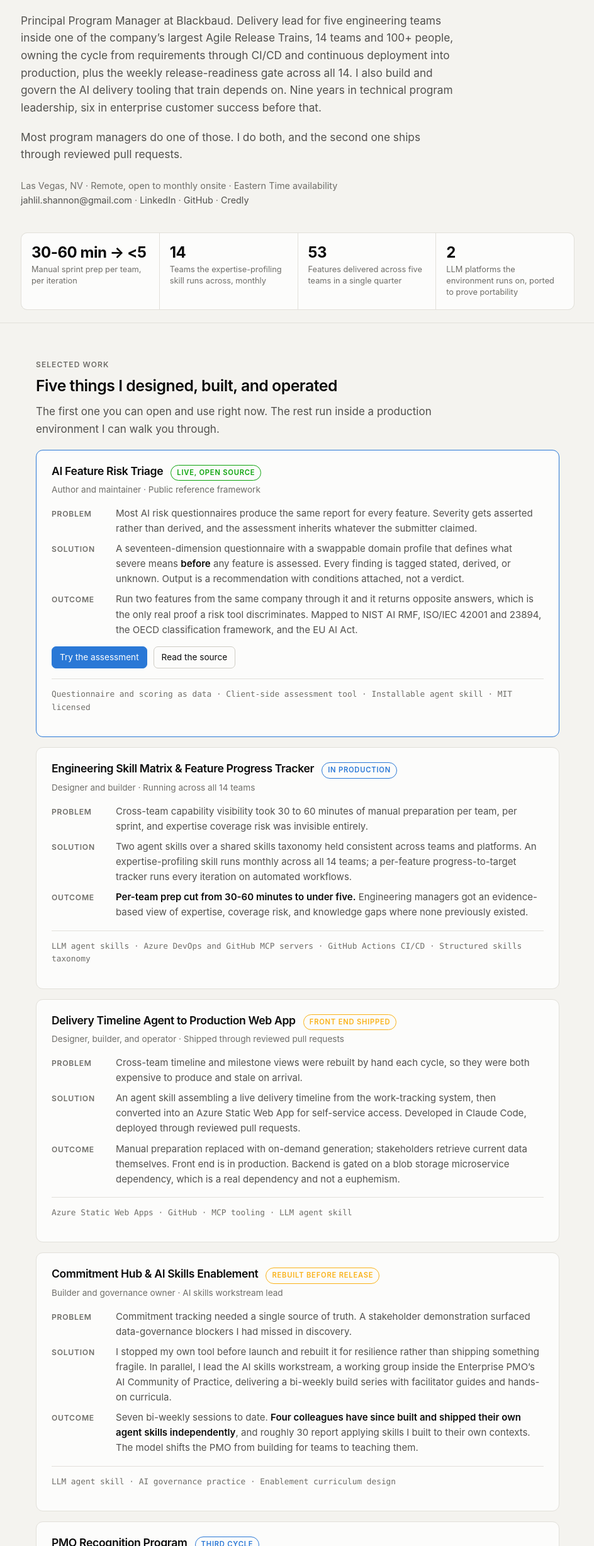
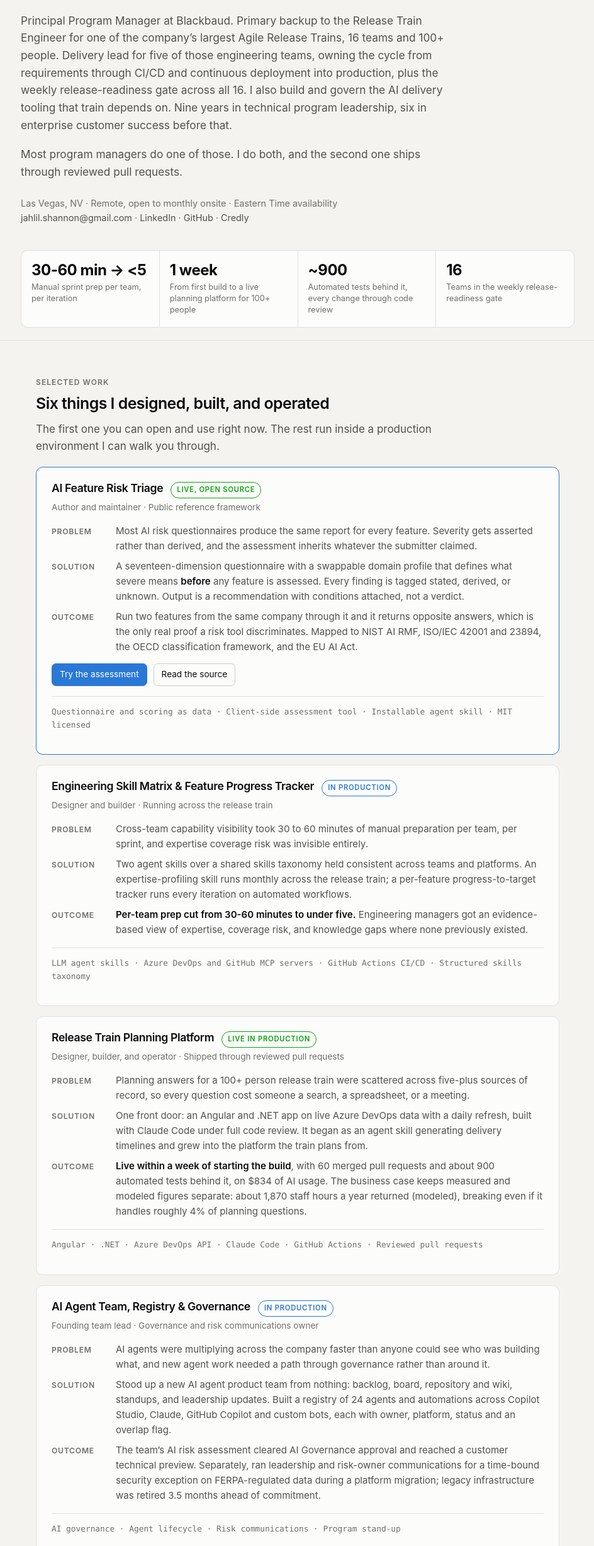
Before and after one commit to jahlilshannon/jahlilshannon-portfolio, a plain HTML site: page index.html in a window 1280 px wide. Shown: the part 246-2700 px from the top of the page at 63% size, without its empty margins (167-1111 px from the left). Drawn offline with Linux system fonts and the light colour scheme.

Commit message:
Refresh portfolio for Principal role (Nov 2026)
Primary RTE backup for the 16-team train, Release Train Planning Platform
and AI Agent Team cards, Smart Tuition history. Removes the 53-features stat
and the expired SAFe 5 Agilist cert.

```diff
--- a/index.html
+++ b/index.html
@@ -125,7 +125,7 @@
 <div class="wrap hero">
   <p class="kicker">Technical Program Management · AI Delivery Platform · Enterprise SaaS</p>
   <h1 class="claim">I run the release train, and I build the tooling it <em>runs on</em>.</h1>
-  <p class="sub">Principal Program Manager at Blackbaud. Delivery lead for five engineering teams inside one of the company’s largest Agile Release Trains, 14 teams and 100+ people, owning the cycle from requirements through CI/CD and continuous deployment into production, plus the weekly release-readiness gate across all 14. I also build and govern the AI delivery tooling that train depends on. Nine years in technical program leadership, six in enterprise customer success before that.</p>
+  <p class="sub">Principal Program Manager at Blackbaud. Primary backup to the Release Train Engineer for one of the company’s largest Agile Release Trains, 16 teams and 100+ people. Delivery lead for five of those engineering teams, owning the cycle from requirements through CI/CD and continuous deployment into production, plus the weekly release-readiness gate across all 16. I also build and govern the AI delivery tooling that train depends on. Nine years in technical program leadership, six in enterprise customer success before that.</p>
   <p class="sub">Most program managers do one of those. I do both, and the second one ships through reviewed pull requests.</p>
   <p class="meta">Las Vegas, NV · Remote, open to monthly onsite · Eastern Time availability<br>
     <a href="mailto:jahlil.shannon@gmail.com">jahlil.shannon@gmail.com</a> ·
@@ -136,16 +136,16 @@
 
   <div class="stats">
     <div class="stat"><div class="stat-n">30-60 min → &lt;5</div><div class="stat-l">Manual sprint prep per team, per iteration</div></div>
-    <div class="stat"><div class="stat-n">14</div><div class="stat-l">Teams the expertise-profiling skill runs across, monthly</div></div>
-    <div class="stat"><div class="stat-n">53</div><div class="stat-l">Features delivered across five teams in a single quarter</div></div>
-    <div class="stat"><div class="stat-n">2</div><div class="stat-l">LLM platforms the environment runs on, ported to prove portability</div></div>
+    <div class="stat"><div class="stat-n">1 week</div><div class="stat-l">From first build to a live planning platform for 100+ people</div></div>
+    <div class="stat"><div class="stat-n">~900</div><div class="stat-l">Automated tests behind it, every change through code review</div></div>
+    <div class="stat"><div class="stat-n">16</div><div class="stat-l">Teams in the weekly release-readiness gate</div></div>
   </div>
 </div>
 
 <section id="work">
   <div class="wrap">
     <p class="eyebrow">Selected work</p>
-    <h2>Five things I designed, built, and operated</h2>
+    <h2>Six things I designed, built, and operated</h2>
     <p style="max-width:66ch;color:var(--ink-2);">The first one you can open and use right now. The rest run inside a production environment I can walk you through.</p>
 
     <article class="proj featured">
@@ -171,10 +171,10 @@
         <h3>Engineering Skill Matrix &amp; Feature Progress Tracker</h3>
         <span class="pill prod">In production</span>
       </div>
-      <p class="proj-role">Designer and builder · Running across all 14 teams</p>
+      <p class="proj-role">Designer and builder · Running across the release train</p>
       <dl>
         <dt>Problem</dt><dd>Cross-team capability visibility took 30 to 60 minutes of manual preparation per team, per sprint, and expertise coverage risk was invisible entirely.</dd>
-        <dt>Solution</dt><dd>Two agent skills over a shared skills taxonomy held consistent across teams and platforms. An expertise-profiling skill runs monthly across all 14 teams; a per-feature progress-to-target tracker runs every iteration on automated workflows.</dd>
+        <dt>Solution</dt><dd>Two agent skills over a shared skills taxonomy held consistent across teams and platforms. An expertise-profiling skill runs monthly across the release train; a per-feature progress-to-target tracker runs every iteration on automated workflows.</dd>
         <dt>Outcome</dt><dd><strong>Per-team prep cut from 30-60 minutes to under five.</strong> Engineering managers got an evidence-based view of expertise, coverage risk, and knowledge gaps where none previously existed.</dd>
       </dl>
       <p class="stack">LLM agent skills · Azure DevOps and GitHub MCP servers · GitHub Actions CI/CD · Structured skills taxonomy</p>
@@ -182,16 +182,30 @@
 
     <article class="proj">
       <div class="proj-head">
-        <h3>Delivery Timeline Agent to Production Web App</h3>
-        <span class="pill build">Front end shipped</span>
+        <h3>Release Train Planning Platform</h3>
+        <span class="pill live">Live in production</span>
       </div>
       <p class="proj-role">Designer, builder, and operator · Shipped through reviewed pull requests</p>
       <dl>
-        <dt>Problem</dt><dd>Cross-team timeline and milestone views were rebuilt by hand each cycle, so they were both expensive to produce and stale on arrival.</dd>
-        <dt>Solution</dt><dd>An agent skill assembling a live delivery timeline from the work-tracking system, then converted into an Azure Static Web App for self-service access. Developed in Claude Code, deployed through reviewed pull requests.</dd>
-        <dt>Outcome</dt><dd>Manual preparation replaced with on-demand generation; stakeholders retrieve current data themselves. Front end is in production. Backend is gated on a blob storage microservice dependency, which is a real dependency and not a euphemism.</dd>
+        <dt>Problem</dt><dd>Planning answers for a 100+ person release train were scattered across five-plus sources of record, so every question cost someone a search, a spreadsheet, or a meeting.</dd>
+        <dt>Solution</dt><dd>One front door: an Angular and .NET app on live Azure DevOps data with a daily refresh, built with Claude Code under full code review. It began as an agent skill generating delivery timelines and grew into the platform the train plans from.</dd>
+        <dt>Outcome</dt><dd><strong>Live within a week of starting the build</strong>, with 60 merged pull requests and about 900 automated tests behind it, on $834 of AI usage. The business case keeps measured and modeled figures separate: about 1,870 staff hours a year returned (modeled), breaking even if it handles roughly 4% of planning questions.</dd>
       </dl>
-      <p class="stack">Azure Static Web Apps · GitHub · MCP tooling · LLM agent skill</p>
+      <p class="stack">Angular · .NET · Azure DevOps API · Claude Code · GitHub Actions · Reviewed pull requests</p>
+    </article>
+
+    <article class="proj">
+      <div class="proj-head">
+        <h3>AI Agent Team, Registry &amp; Governance</h3>
+        <span class="pill prod">In production</span>
+      </div>
+      <p class="proj-role">Founding team lead · Governance and risk communications owner</p>
+      <dl>
+        <dt>Problem</dt><dd>AI agents were multiplying across the company faster than anyone could see who was building what, and new agent work needed a path through governance rather than around it.</dd>
+        <dt>Solution</dt><dd>Stood up a new AI agent product team from nothing: backlog, board, repository and wiki, standups, and leadership updates. Built a registry of 24 agents and automations across Copilot Studio, Claude, GitHub Copilot and custom bots, each with owner, platform, status and an overlap flag.</dd>
+        <dt>Outcome</dt><dd>The team’s AI risk assessment cleared AI Governance approval and reached a customer technical preview. Separately, ran leadership and risk-owner communications for a time-bound security exception on FERPA-regulated data during a platform migration; legacy infrastructure was retired 3.5 months ahead of commitment.</dd>
+      </dl>
+      <p class="stack">AI governance · Agent lifecycle · Risk communications · Program stand-up</p>
     </article>
 
     <article class="proj">
@@ -234,22 +248,22 @@
       <p>Most AI risk questionnaires produce the same report for every feature. Severity gets asserted rather than derived, and once a rating is in a document it tends to stay there. A tool that flags everything is indistinguishable from a tool that flags nothing.</p>
     </blockquote>
     <p>The <a href="https://github.com/jahlilshannon/ai-feature-risk-triage">risk triage framework</a> is that instinct generalized: force a team to write down what severe means to them <em>before</em> a feature is on the table, separate what was stated from what was derived from what nobody checked, and make the tool capable of saying no with a specific path to yes.</p>
-    <p>Two other things I hold to. <strong>Portability over lock-in:</strong> I replicated the full delivery-intelligence environment from GitHub Copilot into Claude, so leadership has a demonstrated exit path rather than my assurance that one exists. <strong>Teaching over building:</strong> the measure of the AI skills workstream is not what I shipped, it is that four colleagues shipped their own.</p>
+    <p>Two other things I hold to. <strong>Portability over lock-in:</strong> I ported the full delivery-intelligence environment from GitHub Copilot to Claude in two weeks, so leadership has a demonstrated exit path rather than my assurance that one exists. <strong>Teaching over building:</strong> the measure of the AI skills workstream is not what I shipped, it is that four colleagues shipped their own.</p>
   </div>
 </section>
 
 <section id="background">
   <div class="wrap">
     <p class="eyebrow">Background</p>
-    <h2>Fifteen years at one company, on both sides of the product</h2>
-    <p style="max-width:68ch;color:var(--ink-2);">Six years managing major institutional accounts came first: multi-school archdiocesan systems and large independents, running day-to-day operations and serving as the designated channel for product feedback to senior management. That work led directly into the technology organization in 2017. Requirements arrive with the operational context already attached because I spent six years being the person on the other end of them.</p>
-    <p style="max-width:68ch;color:var(--ink-2);">Since then: Project Manager across payments and financial aid, owning the annual PCI compliance audit. Senior Project Manager through year one of a global support delivery transformation, six concurrent workstreams and 40 vendor FTEs onboarded across a three-year outsourcing engagement, on-time go-live, with the owning organization subsequently reporting savings exceeding $1M. Principal Program Manager since 2025.</p>
+    <h2>Fifteen years in one organization, on both sides of the product</h2>
+    <p style="max-width:68ch;color:var(--ink-2);">Six years managing major institutional accounts came first, starting at Smart Tuition and continuing through its 2015 acquisition by Blackbaud: multi-school archdiocesan systems and large independents, running day-to-day operations and serving as the designated channel for product feedback to senior management. That work led directly into the technology organization in 2017. Requirements arrive with the operational context already attached because I spent six years being the person on the other end of them.</p>
+    <p style="max-width:68ch;color:var(--ink-2);">Since then: Project Manager across payments and financial aid, owning the annual PCI compliance audit. Senior Project Manager, in practice program manager for up to five engineering teams, through year one of a global support delivery transformation, six concurrent workstreams and 40 vendor FTEs onboarded across a three-year outsourcing engagement, on-time go-live, a program template later reused for a third product, with the owning organization subsequently reporting savings exceeding $1M. Principal Program Manager since 2025.</p>
     <p style="max-width:68ch;color:var(--ink-2);">Fully remote since 2018, operating on Eastern Time from the Pacific time zone.</p>
     <div class="certs">
       <span class="cert">PMP</span>
       <span class="cert">PMI-ACP</span>
       <span class="cert">Certified ScrumMaster</span>
-      <span class="cert">SAFe 5 Agilist</span>
+      <span class="cert">SAFe Advanced Scrum Master</span>
       <span class="cert"><a href="https://www.credly.com/users/jahlil-shannon">Verify on Credly</a></span>
     </div>
   </div>
```
